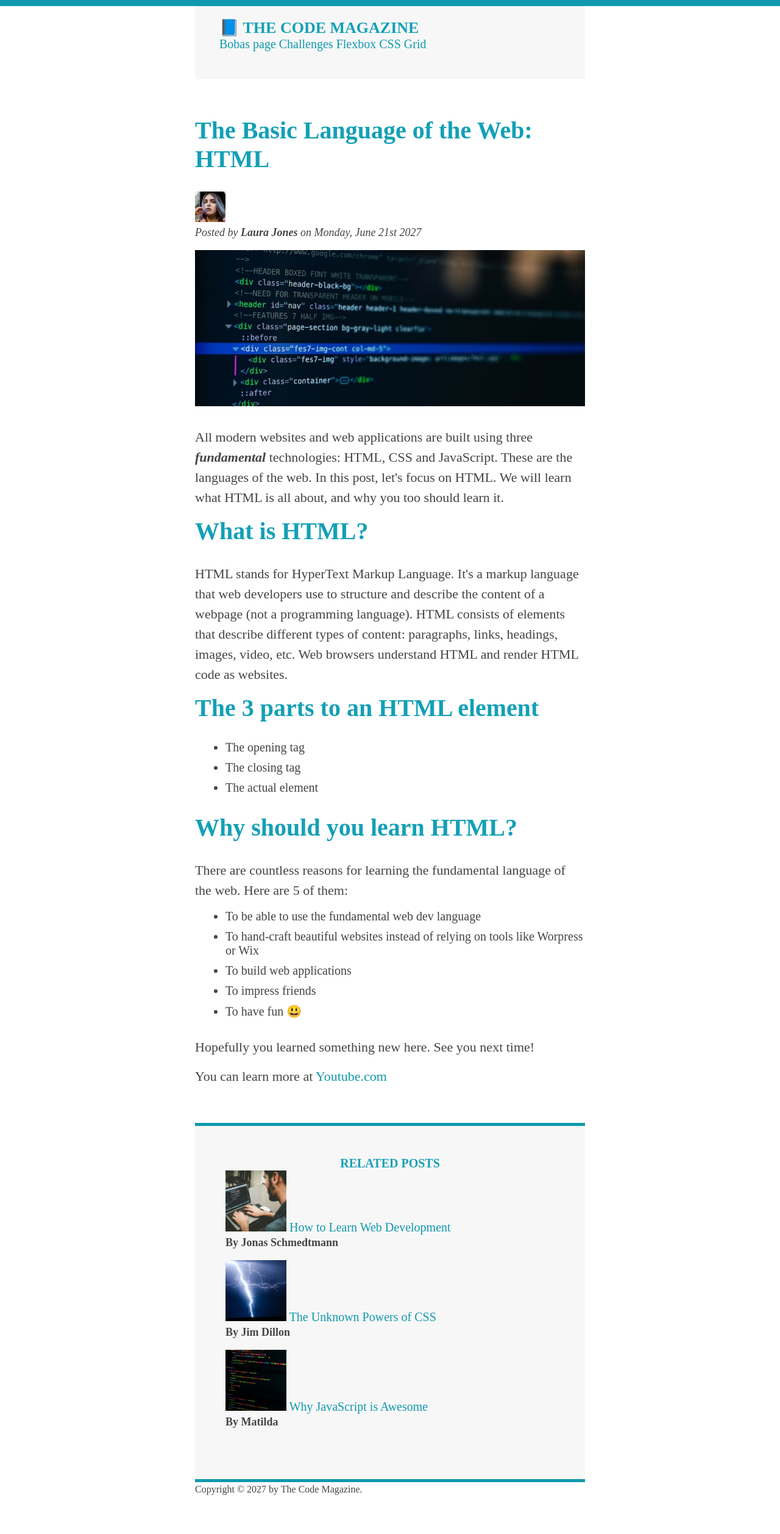
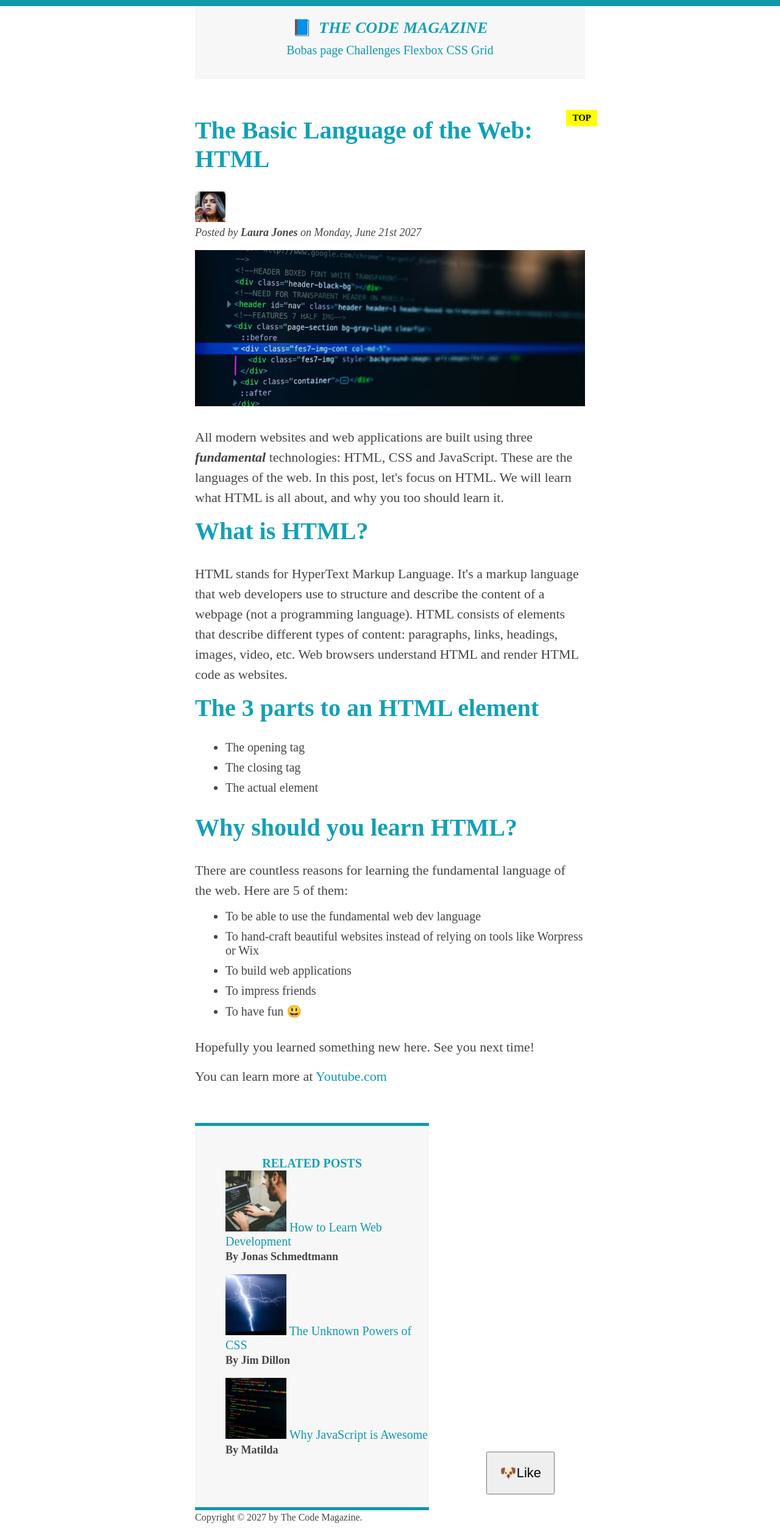
Before and after one commit to Travis-Johnson-jr/HTML-CSS, a plain HTML site: page index.html in a window 1280 px wide. Shown: the whole page at 61% size. Before the commit the page ends 2469 px from the top, so only its background shows below. Drawn offline with Linux system fonts and the light colour scheme.

Commit message:
updates to index /css course

```diff
--- a/index.html
+++ b/index.html
@@ -43,6 +43,8 @@
             height="200"
             class="post-img"
           />
+          <!-- Practicing absolute positioning with the button below -->
+          <button class="like-button">🐶Like</button>
         </header>
 
         <p>
@@ -144,7 +146,9 @@
       </aside>
 
       <footer>
-        <p id="copyright">Copyright &copy; 2027 by The Code Magazine.</p>
+        <p class="copyright-text">
+          Copyright &copy; 2027 by The Code Magazine.
+        </p>
       </footer>
     </div>
   </body>
--- a/style.css
+++ b/style.css
@@ -14,10 +14,12 @@ body {
   /* margin-left: auto;
   margin-right: auto; */
   margin: 0 auto;
+  position: relative;
 }
 
 nav {
   font-size: 20px;
+  text-align: center;
 }
 
 article {
@@ -33,12 +35,31 @@ h3 {
 h1 {
   font-size: 26px;
   text-transform: uppercase;
-  font-style: bold;
+  font-style: italic;
+}
+
+h1::first-letter {
+  font-style: normal;
+  margin-right: 5px;
 }
 
 h2 {
   font-size: 40px;
   margin-bottom: 30px;
+  position: relative;
+}
+
+.post-header h2::after {
+  content: "TOP";
+  color: black;
+  background-color: yellow;
+  padding: 5px 10px;
+  font-weight: bold;
+  display: inline-block;
+  font-size: 15px;
+  position: absolute;
+  top: -10px;
+  right: -20px;
 }
 
 h3 {
@@ -68,20 +89,12 @@ li:last-child {
   margin-bottom: 0;
 }
 
-/* footer p {
-  font-size: 16px;
-} */
-
-/* header p {
-  font-style: italic;
-} */
-
 #author {
   font-style: italic;
   font-size: 18px;
 }
 
-#copyright {
+.copyright-text {
   font-size: 16px;
 }
 
@@ -99,6 +112,11 @@ li:last-child {
   padding: 20px 40px;
   margin-bottom: 60px;
   height: 80px;
+  text-align: center;
+}
+
+.main-header h1 {
+  margin-bottom: 10px;
 }
 
 .post-header {
@@ -106,13 +124,13 @@ li:last-child {
 }
 
 aside {
-  margin-left: auto;
+  margin-left: 0;
   margin-right: auto;
   background-color: #f7f7f7;
   border-top: 5px solid #1098ad;
   border-bottom: 5px solid #1098ad;
   padding: 50px 0;
-  /* width: 850px; */
+  width: 60%;
 }
 
 /* li:nth-child(odd) {
@@ -149,3 +167,18 @@ a:visited {
   width: 100%;
   height: auto;
 }
+
+.boba-img {
+  width: 49%;
+  height: auto;
+}
+
+.like-button {
+  font-size: 22px;
+  padding: 20px;
+  cursor: pointer;
+
+  position: absolute;
+  bottom: 50px;
+  right: 50px;
+}
```
Also changed, not shown: project.html (+6 -3 lines).
